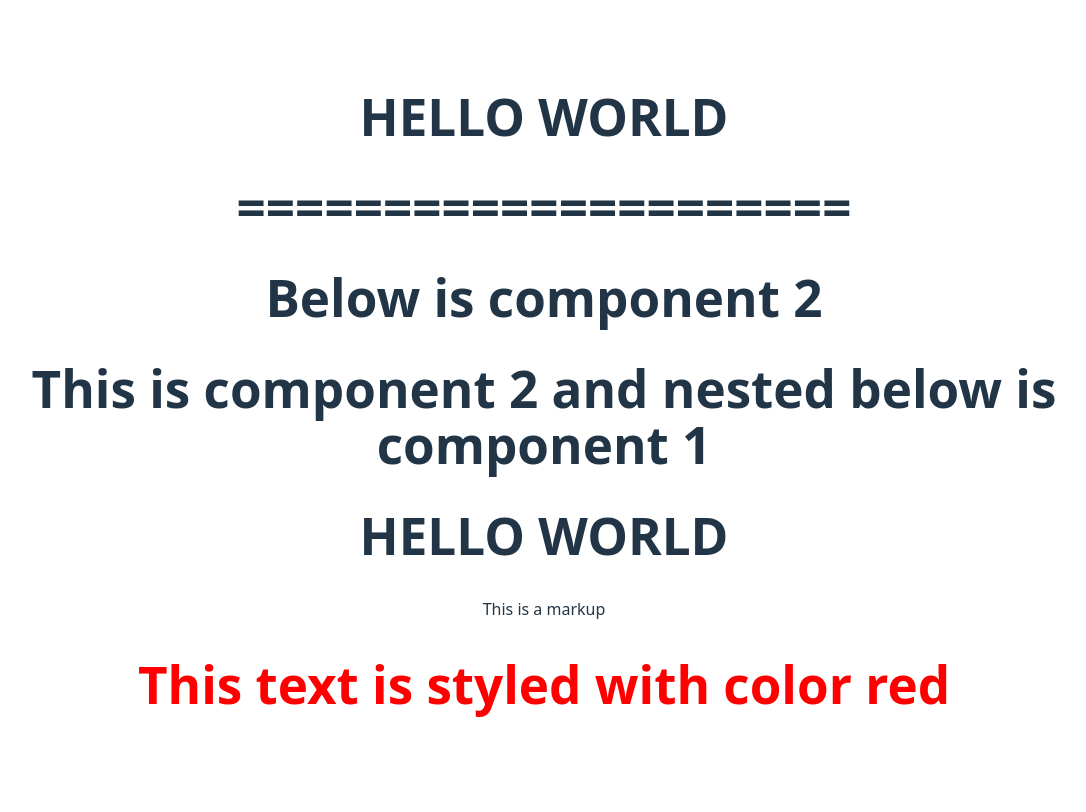
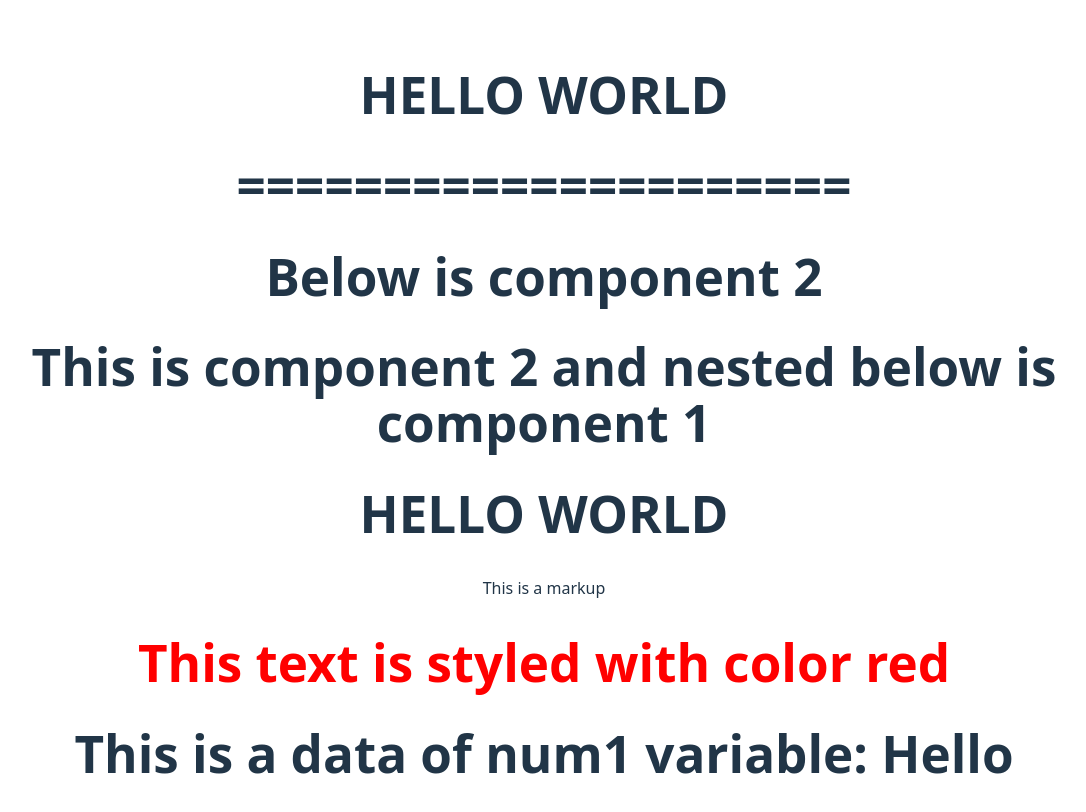
Before and after one commit to Jamesnl55555/appdev1, a React (Vite) app in the folder react-quickstart/: page / in a window 1280 px wide. Shown: the top 812 px of the page, without its empty margins (96-1182 px from the left). Built offline with nearby package versions, Linux system fonts and the light colour scheme.

Commit message:
Done displaying data

```diff
--- a/react-quickstart/src/App.jsx
+++ b/react-quickstart/src/App.jsx
@@ -4,7 +4,7 @@ function Component1(){
 return(
 <><h1>HELLO WORLD</h1></>
 )}
-{/* let num1= "Hello"; */}
+let num1= "Hello";
 
 function Component2(){
 return(
@@ -30,7 +30,7 @@ function App() {
      <Component2/>
      <div><p> This is a markup</p></div>
      <h1 style={{color: "red"}}> This text is styled with color red </h1>
-     {/*<h1>This is a data of num1 variable: {num1}</h1>*/}
+     <h1>This is a data of num1 variable: {num1}</h1>
     </>
   )
 }
```
